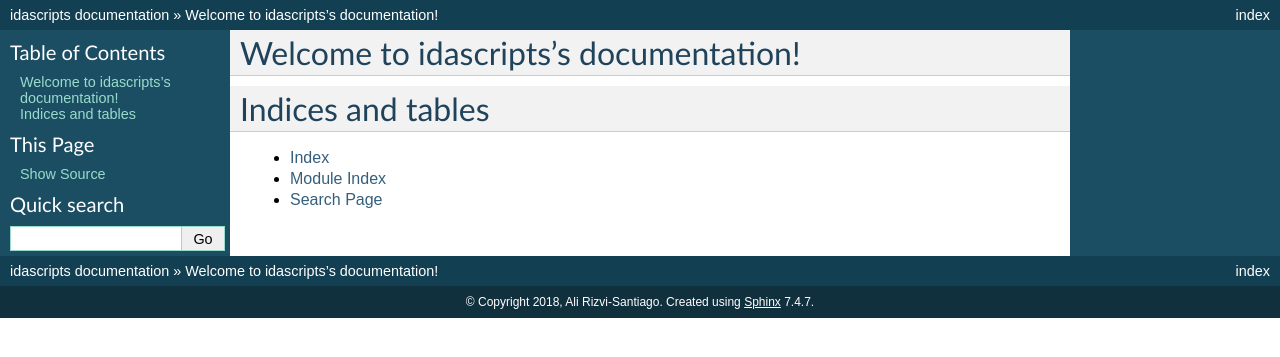
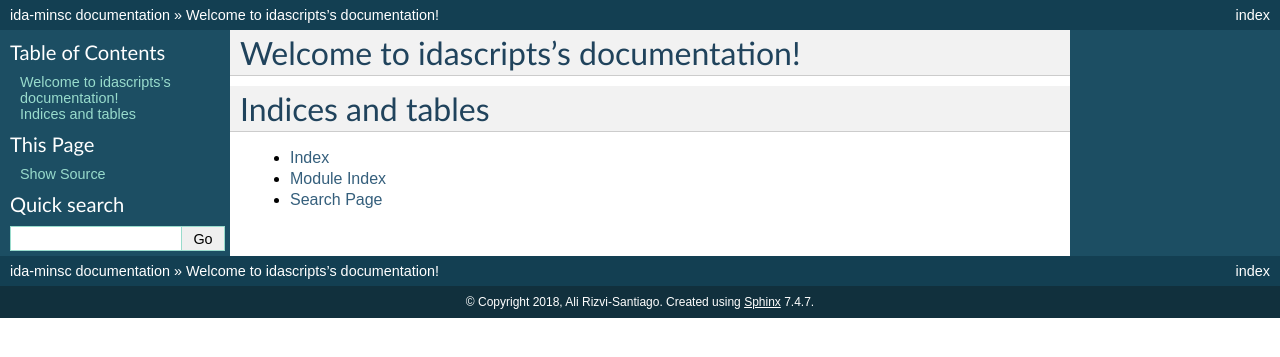
Before and after one commit to arizvisa/ida-minsc, a Sphinx documentation site: the page built from docs/index.rst, in a window 1280 px wide. Shown: the top 357 px of the page. Built offline with Sphinx 7.4.7, drawn with Linux system fonts in a browser that asks for light colours; pages that are not in the unit, such as notebooks, are missing from menus; some of the changed lines change nothing that is shown.

Commit message:
Removed the mock idapythonrc and rootdoc from docs/ and tweaked sphinx's configuration to use the new project name and the author's full name.

```diff
--- a/docs/__rootdoc__.py
+++ /dev/null
@@ -1,154 +0,0 @@
-## ida-python specific modules
-import idaapi, ida
-import __builtin__ as builtin
-
-# needed because IDA 6.95 is fucking stupid and sets the result of idaapi.get_kernel_version() to a string
-def __version__():
-    # api doesn't exist, go back to a crazy version.
-    if not hasattr(idaapi, 'get_kernel_version'):
-        return 6, 0, 6.0
-
-    import math
-    res = str(idaapi.get_kernel_version())      # force it to a str because IDA 7.0 "fixed" it
-    major, minor = map(int, res.split('.', 2))
-    minor = int("{:<02d}".format(minor))
-    if minor > 0:
-        count = math.floor(math.log(minor) / math.log(10) + 1)
-        return major, minor, float(major) + minor/10**count
-    return major, minor, float(major)
-
-# inject version into idaapi
-# idaapi.__version_major__, idaapi.__version_minor__, idaapi.__version__ = __version__()
-# del __version__
-
-"""
-# IDA 6.9 requires the _idaapi module to exist in the global namespace
-if idaapi.__version__ <= 6.9:
-    import _idaapi
-
-# IDA 6.95 requires these modules to exist in the global namespace
-if idaapi.__version__ >= 6.95:
-    import ida_idaapi, ida_kernwin, ida_diskio
-"""
-
-## contextual modules
-import segment, database, function, instruction
-import structure, enum
-
-import database as db, function as func, instruction as ins, structure as struc, segment as seg, segment as seg
-
-# default logging that displays any info
-__import__('logging').root.level = __import__('logging').INFO
-
-# shortcuts
-h, top, go, goof = database.h, func.top, database.go, database.goof
-
-# functional tools
-import functools, itertools, operator
-fbox,fboxed,box,boxed,funbox,unbox,finstance,fconstant,fpassthru,fpass,fidentity,fid,first,second,third,last,fcompose,compose,fdiscard,fcondition,fmaplist,fap,flazy,fmemo,fpartial,partial,fapply,fcurry,frpartial,freversed,frev,fexc,fexception,fcatch,fcomplement,fnot,ilist,liter,ituple,titer,itake,iget,imap,ifilter = map(functools.partial(getattr, __import__('internal').utils), __import__('internal').utils.__all__)
-
-# pattern matching
-AnyRegister = AnyReg = __import__('internal').utils.PatternAnyType(instruction.register_t)
-AnyInteger = AnyInt = __import__('internal').utils.PatternAnyType(__import__('six').integer_types)
-AnyString = AnyStr = __import__('internal').utils.PatternAnyType(basestring)
-Any = _ = __import__('internal').utils.PatternAny()
-architecture_t, register_t, symbol_t = instruction.architecture_t, instruction.register_t, __import__('internal').interface.symbol_t
-
-import tools, ui
-from tools import remote
-
-import custom, app
-### namespace stops here
-
-### begin hooking ida to monitor it's state
-# scope for execution queue and hooks
-ui.queue.__start_ida__(), ui.hook.__start_ida__()
-ui.hook.ui.add('term', ui.queue.__stop_ida__, 1000), ui.hook.ui.add('term', ui.hook.__stop_ida__, 10000)
-
-# start and stop execution queue when database is open or closed
-if idaapi.__version__ < 7.0:
-    ui.hook.idp.add('init', ui.queue.__open_database__, 0)
-    ui.hook.idp.add('term', ui.queue.__close_database__, 0)
-else:
-    ui.hook.idp.add('ev_init', ui.queue.__open_database__, 0)
-    ui.hook.idp.add('ev_term', ui.queue.__close_database__, 0)
-
-# setup default integer types for the typemapper once the loader figures everything out
-if idaapi.__version__ < 7.0:
-    ui.hook.idp.add('newprc', __import__('internal').interface.typemap.__newprc__, 0)
-else:
-    ui.hook.idp.add('ev_newprc', __import__('internal').interface.typemap.__ev_newprc__, 0)
-
-# update database state when ida's enter various states
-if idaapi.__version__ < 7.0:
-    ui.hook.idp.add('init', __import__('hooks').on_init, 0)
-    ui.hook.idp.add('newfile', __import__('hooks').on_newfile, 0)
-    ui.hook.idp.add('oldfile', __import__('hooks').on_oldfile, 0)
-    ui.hook.idp.add('auto_empty', __import__('hooks').on_ready, 0)
-else:
-    ui.hook.idp.add('ev_init', __import__('hooks').on_init, 0)
-    ui.hook.idp.add('ev_newfile', __import__('hooks').on_newfile, 0)
-    ui.hook.idp.add('ev_oldfile', __import__('hooks').on_oldfile, 0)
-    ui.hook.idp.add('ev_auto_queue_empty', __import__('hooks').auto_queue_empty, 0)
-
-# create the tagcache netnode in any new database
-if idaapi.__version__ < 7.0:
-    ui.hook.idp.add('init', __import__('internal').comment.tagging.__init_tagcache__, 0)
-else:
-    ui.hook.idp.add('ev_init', __import__('internal').comment.tagging.__init_tagcache__, 0)
-
-# hook any user-entered comments so that they update the tagcache
-if idaapi.__version__ < 7.0:
-    [ ui.hook.idb.add(_, __import__('hooks').noapi, 40) for _ in ('changing_cmt', 'cmt_changed', 'changing_area_cmt', 'area_cmt_changed') ]
-else:
-    [ ui.hook.idb.add(_, __import__('hooks').noapi, 40) for _ in ('changing_cmt', 'cmt_changed', 'changing_range_cmt', 'range_cmt_changed') ]
-
-if idaapi.__version__ < 7.0:
-    ui.hook.idp.add('init', __import__('hooks').address.database_init, 45)
-    ui.hook.idp.add('init', __import__('hooks').globals.database_init, 45)
-    ui.hook.idb.add('changing_area_cmt', __import__('hooks').globals.changing, 45)
-    ui.hook.idb.add('area_cmt_changed', __import__('hooks').globals.changed, 45)
-else:
-    ui.hook.idp.add('ev_init', __import__('hooks').address.database_init, 45)
-    ui.hook.idp.add('ev_init', __import__('hooks').globals.database_init, 45)
-    ui.hook.idb.add('changing_range_cmt', __import__('hooks').globals.changing, 45)
-    ui.hook.idb.add('range_cmt_changed', __import__('hooks').globals.changed, 45)
-ui.hook.idb.add('changing_cmt', __import__('hooks').address.changing, 45)
-ui.hook.idb.add('cmt_changed', __import__('hooks').address.changed, 45)
-
-# hook naming and extra comments to support implicit tags in the tagcache
-if idaapi.__version__ < 7.0:
-    ui.hook.idp.add('rename', __import__('hooks').rename, 40)
-else:
-    ui.hook.idp.add('ev_rename', __import__('hooks').rename, 40)
-ui.hook.idb.add('extra_cmt_changed', __import__('hooks').extra_cmt_changed, 40)
-
-# hook function creation/modification so they shuffle any tags between the differing tagcache types
-if idaapi.__version__ < 7.0:
-    ui.hook.idb.add('removing_func_tail', __import__('hooks').removing_func_tail, 40)
-    [ ui.hook.idp.add(_, getattr(__import__('hooks'), _), 40) for _ in ('add_func', 'del_func', 'set_func_start', 'set_func_end') ]
-else:
-    ui.hook.idb.add('deleting_func_tail', __import__('hooks').removing_func_tail, 40)
-    ui.hook.idb.add('func_added', __import__('hooks').add_func, 40)
-    ui.hook.idb.add('deleting_func', __import__('hooks').del_func, 40)
-    ui.hook.idb.add('set_func_start', __import__('hooks').set_func_start, 40)
-    ui.hook.idb.add('set_func_end', __import__('hooks').set_func_end, 40)
-[ ui.hook.idb.add(_, getattr(__import__('hooks'), _), 40) for _ in ('thunk_func_created', 'func_tail_appended') ]
-
-# rebase the tagcache if the entire database was rebased.
-ui.hook.idb.add('allsegs_moved', __import__('hooks').rebase, 50)
-
-# switch the instruction set
-if idaapi.__version__ < 7.0:
-    ui.hook.idp.add('newprc', instruction.__newprc__, 50)
-else:
-    ui.hook.idp.add('ev_newprc', instruction.__ev_newprc__, 50)
-
-#[ ui.hook.ui.add(n, __import__('hooks').notify(n), -100) for n in ('range','idcstop','idcstart','suspend','resume','term','ready_to_run') ]
-#[ ui.hook.idp.add(n, __import__('hooks').notify(n), -100) for n in ('newfile','oldfile','savebase','closebase','init','term','newprc','newasm','loader_finished','loader') ]
-#[ ui.hook.idp.add(n, __import__('hooks').notify(n), -100) for n in ('auto_empty','auto_queue_empty') ]
-#[ ui.hook.idb.add(n, __import__('hooks').notify(n), -100) for n in ('thunk_func_created','func_tail_appended','removing_func_tail') ]
-#[ ui.hook.idp.add(n, __import__('hooks').notify(n), -100) for n in ('add_func','del_func','set_func_start','set_func_end') ]
-#ui.hook.idb.add('allsegs_moved', __import__('hooks').notify('allsegs_moved'), -100)
-
-del _
--- a/docs/conf.py
+++ b/docs/conf.py
@@ -1,6 +1,6 @@
 # -*- coding: utf-8 -*-
 #
-# idascripts documentation build configuration file, created by
+# ida-minsc documentation build configuration file, created by
 # sphinx-quickstart on Fri Mar  2 11:49:24 2018.
 #
 # This file is execfile()d with the current directory set to its
@@ -16,38 +16,7 @@
 # add these directories to sys.path here. If the directory is relative to the
 # documentation root, use os.path.abspath to make it absolute, like shown here.
 #
-import os
-import sys
-
-import mock
-
-import mock
-
-ida_mock = mock.MagicMock()
-ida_mock.__version__ = 7.0
-ida_mock.BADADDR = 0xdeadbeef # File "./base/_interface.py", line 559, in <module>
-ida_mock.ph.id = 15           # File "./base/instruction.py", line 1337, in __newprc__
-ida_mock.PLFM_386 = 15           # File "./base/instruction.py", line 1337, in __newprc__
-
-ida_mock.IDP_Hooks = object
-ida_mock.IDB_Hooks = object
-ida_mock.UI_Hooks = object
-
-ida_mock.IDP_Hooks = mock.Mock
-ida_mock.IDB_Hooks = mock.Mock
-ida_mock.UI_Hooks = mock.Mock
-
-sys.modules['idaapi'] = ida_mock
-sys.modules['ida'] = ida_mock
-sys.modules['idc'] = ida_mock
-sys.modules['idautils'] = ida_mock
-
-for folder in ['', 'app', 'base', 'custom', 'misc']:
-    sys.path.insert(0, os.path.abspath('../{}/'.format(folder)))
-
-sys.path.insert(0, os.path.abspath('../'))
-import mock_idapythonrc
-
+import sys, os
 
 # -- General configuration ------------------------------------------------
 
@@ -73,7 +42,7 @@
 master_doc = 'index'
 
 # General information about the project.
-project = u'idascripts'
+project = u'ida-minsc'
 copyright = u'2018, Ali Rizvi-Santiago'
 author = u'Ali Rizvi-Santiago'
 
@@ -144,7 +113,7 @@
 # -- Options for HTMLHelp output ------------------------------------------
 
 # Output file base name for HTML help builder.
-htmlhelp_basename = 'idascriptsdoc'
+htmlhelp_basename = 'ida-minsc.doc'
 
 
 # -- Options for LaTeX output ---------------------------------------------
@@ -171,8 +140,8 @@
 # (source start file, target name, title,
 #  author, documentclass [howto, manual, or own class]).
 latex_documents = [
-    (master_doc, 'idascripts.tex', u'idascripts Documentation',
-     u'Ali', 'manual'),
+    (master_doc, 'ida-minsc.tex', u'ida-minsc Documentation',
+     u'Ali Rizvi-Santiago', 'manual'),
 ]
 
 
@@ -181,7 +150,7 @@
 # One entry per manual page. List of tuples
 # (source start file, name, description, authors, manual section).
 man_pages = [
-    (master_doc, 'idascripts', u'idascripts Documentation',
+    (master_doc, 'ida-minsc', u'ida-minsc Documentation',
      [author], 1)
 ]
 
@@ -192,7 +161,7 @@
 # (source start file, target name, title, author,
 #  dir menu entry, description, category)
 texinfo_documents = [
-    (master_doc, 'idascripts', u'idascripts Documentation',
-     author, 'idascripts', 'One line description of project.',
+    (master_doc, 'ida-minsc', u'ida-minsc Documentation',
+     author, 'ida-minsc', 'One line description of project.',
      'Miscellaneous'),
 ]
--- a/docs/mock_idapythonrc.py
+++ /dev/null
@@ -1,212 +0,0 @@
-# some general python modules that we use for meta_path
-import sys, os
-import imp, fnmatch, ctypes, types
-
-root = os.path.abspath('../')
-
-class internal_api(object):
-    """Meta-path base-class for an api that's based on files within a directory"""
-    os, imp, fnmatch = os, imp, fnmatch
-    def __init__(self, directory, **attributes):
-        self.path = self.os.path.realpath(directory)
-        [setattr(self, k, v) for k, v in attributes.iteritems()]
-
-    ### Api operations
-    def load_api(self, path):
-        path, filename = self.os.path.split(path)
-        name, _ = self.os.path.splitext(filename)
-        return self.imp.find_module(name, [ path ])
-
-    def iterate_api(self, include='*.py', exclude=None):
-        result = []
-        for filename in self.fnmatch.filter(self.os.listdir(self.path), include):
-            if exclude and self.fnmatch.fnmatch(filename, exclude):
-                continue
-
-            path = self.os.path.join(self.path, filename)
-            _, ext = self.os.path.splitext(filename)
-
-            left, right = (None, None) if include == '*' else (include.index('*'), len(include)-include.rindex('*'))
-            modulename = filename[left:-right+1]
-            yield modulename, path
-        return
-
-    def new_api(self, modulename, path):
-        file, path, description = self.load_api(path)
-        try:
-            return self.imp.load_module(modulename, file, path, description)
-        finally: file.close()
-
-    ### Module operations
-    def new_module(self, fullname, doc=None):
-        res = self.imp.new_module(fullname)
-        res.__doc__ = doc or ''
-        return res
-
-    def find_module(self, fullname, path=None):
-        raise NotImplementedError
-
-    def load_module(self, fullname):
-        raise NotImplementedError
-
-class internal_path(internal_api):
-    sys = sys
-    def __init__(self, path, **attrs):
-        super(internal_path, self).__init__(path)
-        attrs.setdefault('include', '*.py')
-        self.attrs = attrs
-        self.cache = dict(self.iterate_api(**attrs))
-
-    def find_module(self, fullname, path=None):
-        return self if path is None and fullname in self.cache else None
-
-    def load_module(self, fullname):
-        self.cache = dict(self.iterate_api(**self.attrs))
-        res = self.sys.modules[fullname] = self.new_api(fullname, self.cache[fullname])
-        return res
-
-class internal_submodule(internal_api):
-    sys = sys
-    def __init__(self, __name__, path, **attrs):
-        super(internal_submodule, self).__init__(path)
-        attrs.setdefault('include', '*.py')
-        self.__name__ = __name__
-        self.attrs = attrs
-
-    def find_module(self, fullname, path=None):
-        return self if path is None and fullname == self.__name__ else None
-
-    def filter_module(self, filename):
-        return self.fnmatch.fnmatch(filename, self.attrs['include']) and ('exclude' in self.attrs and not self.fnmatch.fnmatch(filename, self.attrs['exclude']))
-    def fetch_module(self, name):
-        cache = dict(self.iterate_api(**self.attrs))
-        return self.new_api(name, cache[name])
-
-    class module(types.ModuleType):
-        def __init__(self, path, **attrs):
-            self.__path__ = path
-            self.__filter__ = attrs['filter']
-            self.__module__ = attrs['getmodule']
-
-            # FIXME: create a get-descriptor for each sub-module that will try to
-            #        load the module continuously until it's finally successful
-
-        @property
-        def __dict__(self):
-            files = filter(self.__filter__, os.listdir(self.__path__))
-            return { n : self.__module__(n) for n in files }
-
-        def __getattr__(self, name):
-            #import os
-            res = self.__module__(n)
-            #res = self.new_api(name, os.path.join(self.__path__, name))
-            setattr(self, name, res)
-            return res
-            #raise NotImplementedError("Unable to fetch module {:s} on-demand".format(name))
-
-    def load_module(self, fullname):
-        # FIXME: make module a lazy-loaded object for fetching module-code on-demand
-        module = self.sys.modules.setdefault(fullname, self.new_module(fullname))
-
-        cache = dict(self.iterate_api(**self.attrs))
-        module.__doc__ = '\n'.join("{:s} -- {:s}".format(name, path) for name, path in sorted(cache.iteritems()))
-
-        for name, path in cache.iteritems():
-            try:
-                res = self.new_api(name, path)
-            except:
-                __import__('logging').warn("{:s} : Unable to import module {:s} from {!r}".format(self.__name__, name, path), exc_info=True)
-            else:
-                setattr(module, name, res)
-            continue
-        return module
-
-class internal_object(object):
-    def __init__(self, name, object):
-        self.name, self.object = name, object
-    def find_module(self, fullname, path=None):
-        return self if path is None and fullname == self.name else None
-    def load_module(self, fullname):
-        assert fullname == self.name
-        return self.object
-
-class plugin_module(object):
-    def __init__(self, path, **attrs):
-        # FIXME: go through all files in plugin/ and call PLUGIN_ENTRY() on each module
-        #        this should return an idaapi.plugin_t.
-
-        # idaapi.plugin_t will contain an init, run, and term method.
-        # also, are some attributes to process:
-        # 'wanted_name' which is for idc.
-        # 'wanted_hotkey', which should be mapped to a keypress.
-        # 'comment' self-explanatory
-        # 'help' self-explanatory
-
-        # hotkey can be done by:
-        # idaapi.CompileLine('static myname() { RunPythonStateMent("CallSomePython()") }')
-        # idc.AddHotKey(module.wanted_hotkey, "myname")
-
-        # idaapi.require
-        pass
-
-# private api
-sys.meta_path.append( internal_submodule('internal', os.path.join(root, 'base'), include='_*.py') )
-
-# public api
-sys.meta_path.append( internal_path(os.path.join(root, 'base'), exclude='_*.py') )
-sys.meta_path.append( internal_path(os.path.join(root, 'misc')) )
-
-# user and application api's
-for _ in ('custom', 'app'):
-    sys.meta_path.append( internal_submodule(_, os.path.join(root, _)) )
-
-# temporarily root namespace
-# __rootdoc__ = imp.load_source('__rootdoc__', os.path.join(root, '__rootdoc__.py'))
-__rootdoc__ = imp.load_source('__rootdoc__', '__rootdoc__.py')
-
-# empty out idapython's namespace
-# map(globals().pop, {_ for _ in globals().copy().viewkeys() if not _.startswith('__')})
-
-# re-populate with a default namespace and empty out our variable
-globals().update({_ for _ in __rootdoc__.__dict__.viewitems() if not _[0].startswith('__')})
-globals().pop('__rootdoc__')
-
-# try and execute our user's idapythonrc.py
-"""
-try:
-    try:
-        # execute user's .pythonrc and .idapythonrc in one go
-        if __import__('user').home:
-            execfile(__import__('os').path.join(__import__('user').home, '.idapythonrc.py'))
-
-    except ImportError:
-        # otherwise try to figure it out without tainting the namespace
-        if __import__('os').getenv('HOME'):
-            execfile(__import__('os').path.join(__import__('os').getenv('HOME'), '.idapythonrc.py'))
-        elif __import__('os').getenv('USERPROFILE'):
-            execfile(__import__('os').path.join(__import__('os').getenv('USERPROFILE'), '.idapythonrc.py'))
-        else:
-            raise OSError('Unable to figure out home directory')
-        pass
-
-except IOError:
-    __import__('logging').warn('No idapythonrc.py file found in home directory')
-
-except Exception, e:
-    print("warning: Unexpected exception {!r} raised".format(e))
-    __import__('traceback').print_exc()
-
-## stupid fucking idapython hax
-# prevent idapython from trying to write its banner to the message window since we called it up above.
-print_banner = lambda: None
-
-# find the frame that fucks with our sys.modules, and save it for later
-_ = __import__('sys')._getframe()
-while _.f_code.co_name != 'IDAPython_ExecScript':
-    _ = _.f_back
-
-# inject our current sys.modules state into IDAPython_ExecScript's state if it's the broken version
-if 'basemodules' in _.f_locals:
-    _.f_locals['basemodules'].update(__import__('sys').modules)
-del _
-"""
```
